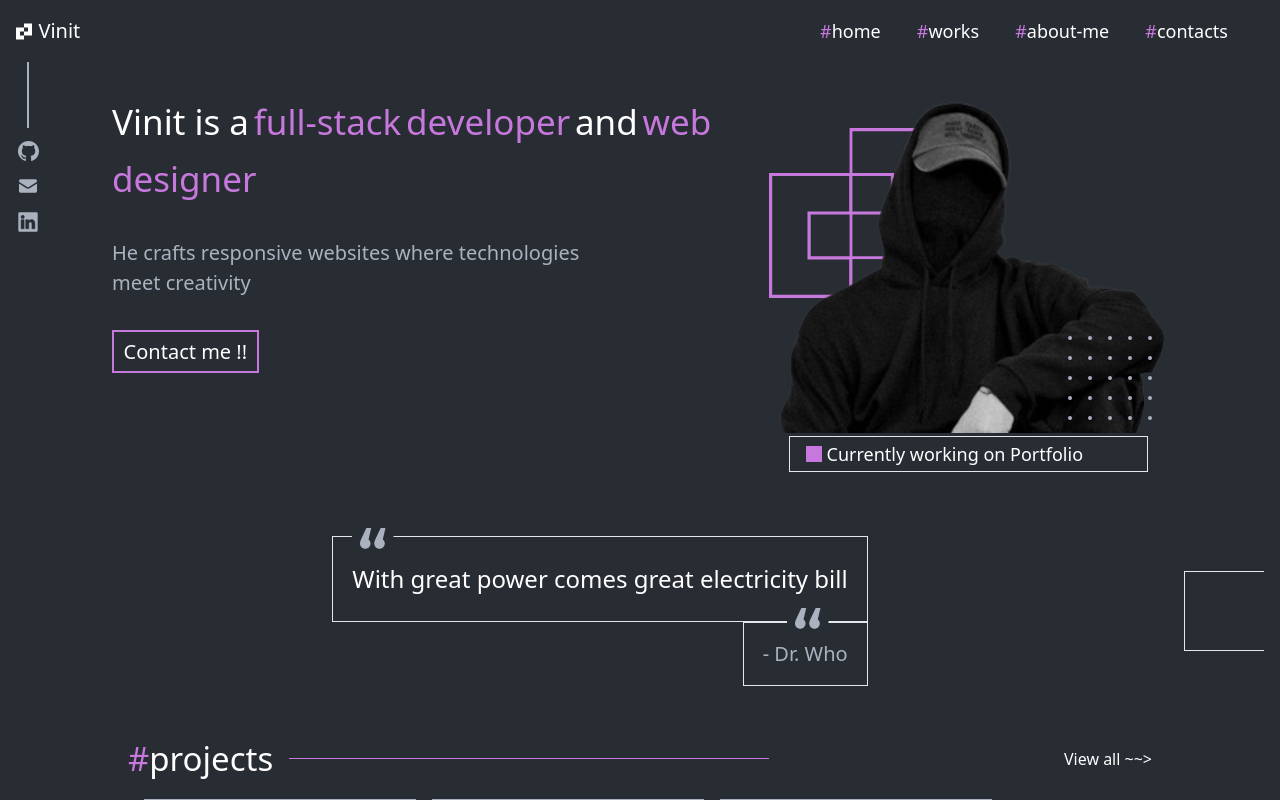
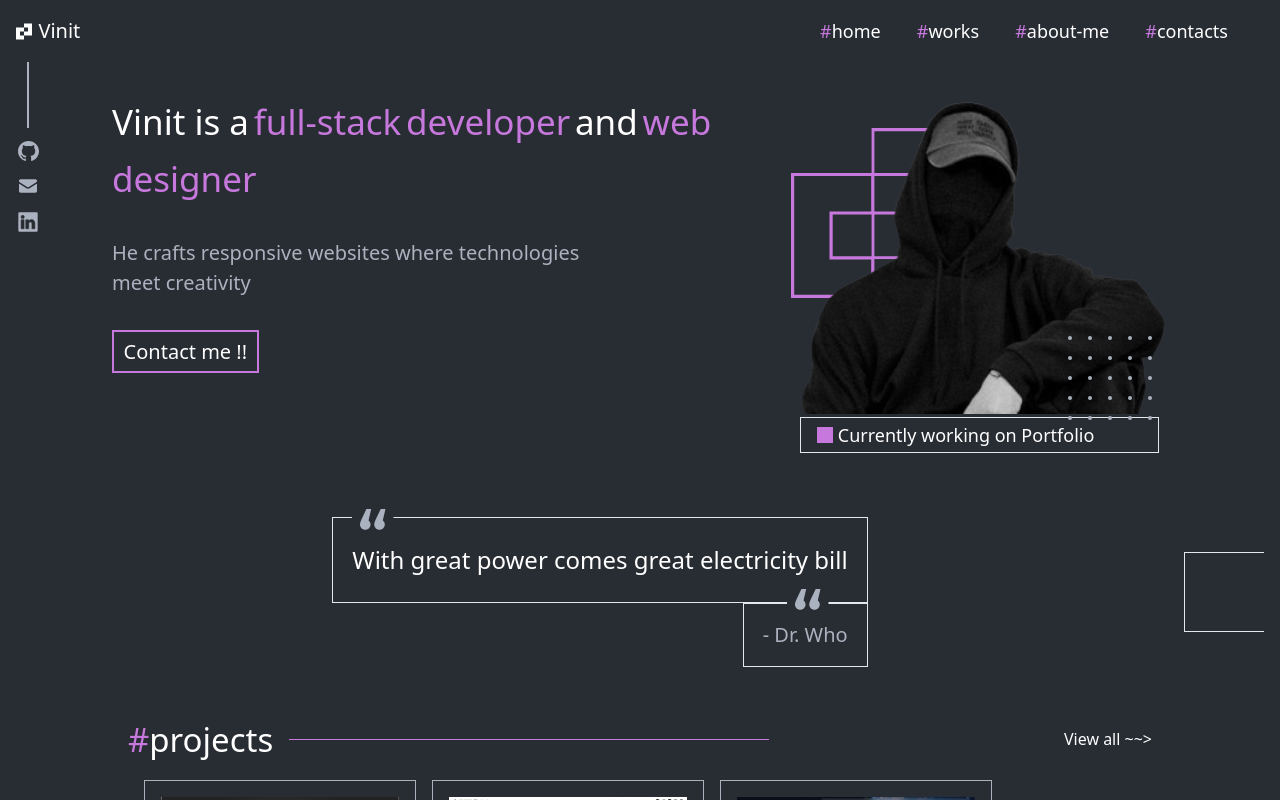
Before and after one commit to Vinit-Tiwari/portfolio, a SvelteKit app: page / in a window 1280 px wide. Shown: the top 800 px of the page. Built offline with nearby package versions, Linux system fonts and the light colour scheme.

Commit message:
Animation added

```diff
--- a/src/lib/components/Card.svelte
+++ b/src/lib/components/Card.svelte
@@ -1,12 +1,11 @@
 <script>
   export let projectData = [];
-  console.log(projectData);
 </script>
 
-{#each projectData as data}
+{#each projectData as data, index}
   <span class="flex flex-col max-w-[17rem]">
     <span class="border-[#ABB2BF] border-solid border p-[1rem]">
-      <img loading="lazy" width="300" height="300" src={data.img} alt="img"/>
+      <img loading="lazy" width="300" height="300" src={data.img} alt="img" />
     </span>
 
     <span class="border-[#ABB2BF] border-solid border text-[#ABB2BF] p-[1rem]">
@@ -26,7 +25,8 @@
 
       <span class="flex gap-[1rem]">
         {#if data.github.length != 0}
-          <a href={data.github}
+          <a
+            href={data.github}
             class="text-[18px] border-2 border-solid border-[#C778DD] py-[0.3rem] px-[0.6rem] hover:bg-[#C778DD] hover:bg-opacity-20"
           >
             Github
--- /dev/null
+++ b/src/lib/components/PageTransition.svelte
@@ -0,0 +1,14 @@
+<script>
+  import { fly } from "svelte/transition";
+  export let url;
+</script>
+
+{#key url}
+  <div
+    class="flex flex-col w-full h-full"
+    in:fly={{ y: -50, duration: 250, delay: 300 }}
+    out:fly={{ y: -50, duration: 250 }}
+  >
+    <slot />
+  </div>
+{/key}
--- a/src/routes/+layout.svelte
+++ b/src/routes/+layout.svelte
@@ -1,5 +1,8 @@
 <script>
+  import { onMount } from "svelte";
   import "../app.postcss";
+  import { page } from "$app/stores";
+  import PageTransition from "../lib/components/PageTransition.svelte";
   let menuSelected = false;
 </script>
 
@@ -258,7 +261,9 @@
           </span>
         </span>
       {:else}
-        <slot />
+        <PageTransition url={$page.url}>
+          <slot />
+        </PageTransition>
       {/if}
     </span>
   </span>
--- a/src/routes/+page.svelte
+++ b/src/routes/+page.svelte
@@ -1,6 +1,7 @@
 <script>
   import Card from "../lib/components/Card.svelte";
   import projectData from "$lib/ProjectData.js";
+  import { fade, slide } from "svelte/transition";
 </script>
 
 <span class="text-white flex pt-[4rem] pb-[1rem] flex-col">
@@ -8,7 +9,7 @@
     class="flex flex-col lg:flex-row m-auto p-[2rem] max-w-[70rem] items-center justify-center"
   >
     <span class="flex flex-col h-full gap-[2rem] items-start">
-      <span class="flex gap-[0.3rem] flex-wrap text-[35px] font-medium">
+      <span class="flex gap-[0.3rem] flex-wrap text-[35px] font-medium" in:fade>
         Vinit is a
         <p class="text-[#C778DD] h-min">full-stack</p>
         <p class="text-[#C778DD] h-min">developer</p>
@@ -16,7 +17,6 @@
         <p class="text-[#C778DD] h-min">web</p>
         <p class="text-[#C778DD] h-min">designer</p>
       </span>
-
       <span class="text-[#ABB2BF] text-[20px] max-w-[30rem]">
         He crafts responsive websites where technologies meet creativity
       </span>
@@ -42,8 +42,8 @@
         <img
           rel="preload"
           class="relative z-20"
-          width="455"
-          height="455"
+          width="415"
+          height="350"
           src="./images/profilePhoto.svg"
           alt="profileImage"
         />
@@ -317,7 +317,12 @@
           src="./images/Dots.svg"
         />
 
-        <img src="./images/profilePhoto2.svg" width="300" height="300" alt="img"/>
+        <img
+          src="./images/profilePhoto2.svg"
+          width="300"
+          height="300"
+          alt="img"
+        />
       </span>
     </span>
   </span>
```
